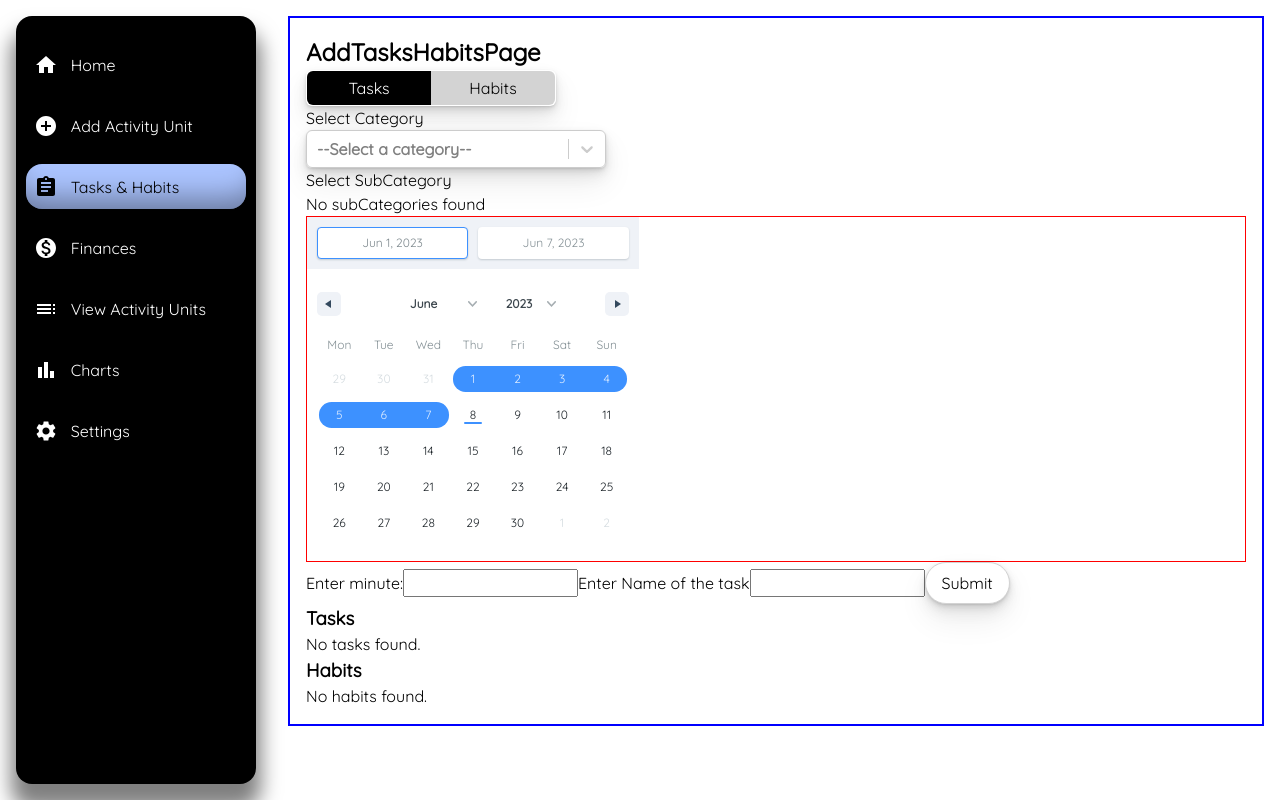
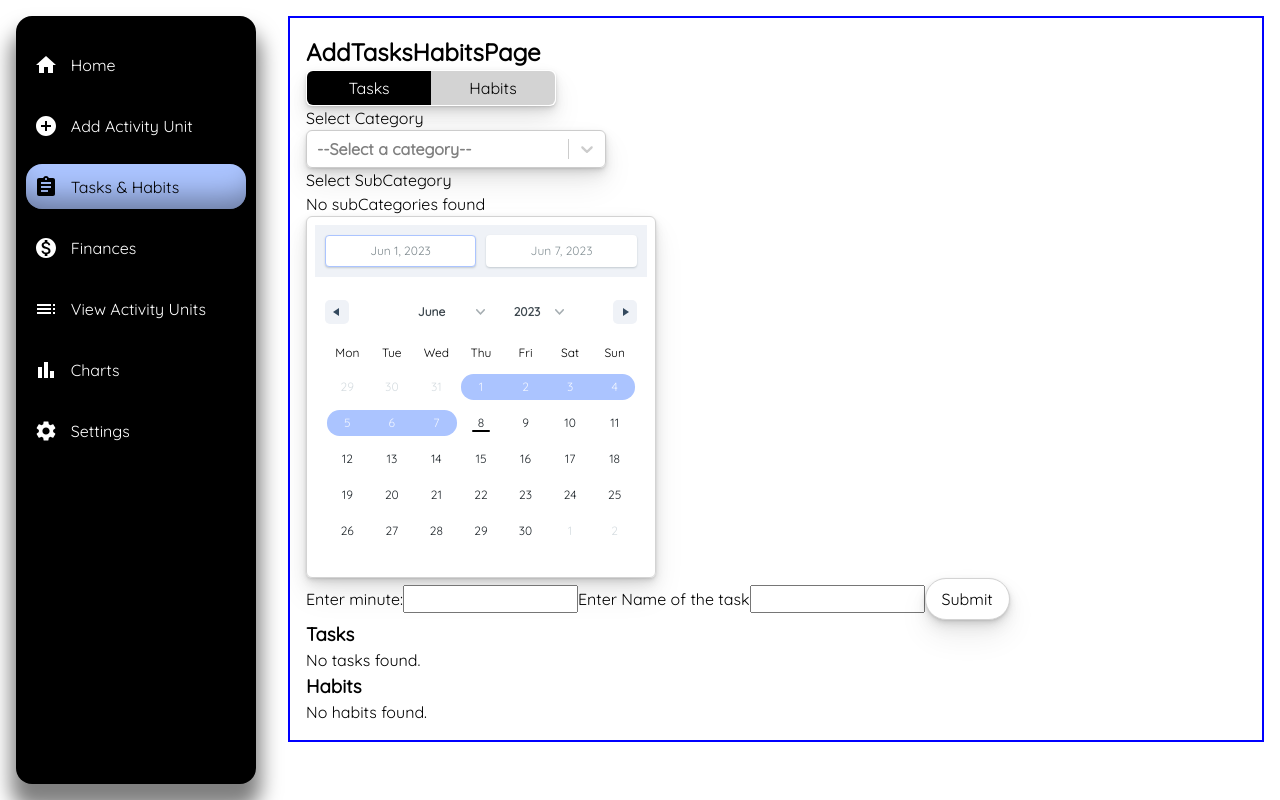
Before and after one commit to berkaysson/lifemap, a React (Create React App) app: page /tasks-habits in a window 1280 px wide. Built offline with nearby package versions, Linux system fonts and the light colour scheme.

Commit message:
Style DateRange and DateRanngeSelector

```diff
--- a/src/Components/Wrappers/DateRangeSelector.js
+++ b/src/Components/Wrappers/DateRangeSelector.js
@@ -6,10 +6,29 @@ import addDays from "date-fns/addDays";
 import { useEffect, useState } from "react";
 import styled from "styled-components";
 import { enGB } from "date-fns/locale";
+import { theme } from "../../Style/theme";
 
 const Wrapper = styled.div`
-  border: 1px solid red;
+  width: fit-content;
+  padding: ${({theme}) => theme.sizes.small};
+  box-shadow: ${({theme}) => theme.boxShadows.smallCardShadow};
+  border: 1px solid ${({theme}) => theme.colors.alternative};
+  border-radius: ${({theme}) => theme.radius.small};
 `;
+
+const DateRangeWrapper = styled(DateRange)`
+ & .rdrMonth {
+  & .rdrWeekDays >*{
+    color: ${({theme}) => theme.colors.primary};
+  }
+
+  & .rdrDays >* {
+    &.rdrDayToday >.rdrDayNumber>span::after{
+      background-color: ${({theme}) => theme.colors.primary};
+    }
+  }
+ }
+`
 
 const DateRangeSelector = ({ onSubmit }) => {
   const [state, setState] = useState([
@@ -32,7 +51,7 @@ const DateRangeSelector = ({ onSubmit }) => {
 
   return (
     <Wrapper>
-      <DateRange
+      <DateRangeWrapper
         onChange={(item) => setState([item.selection])}
         showSelectionPreview={true}
         moveRangeOnFirstSelection={false}
@@ -40,6 +59,7 @@ const DateRangeSelector = ({ onSubmit }) => {
         ranges={state}
         direction="vertical"
         locale={enGB}
+        rangeColors={[`${theme.colors.theme}`]}
       />
     </Wrapper>
   );
```
